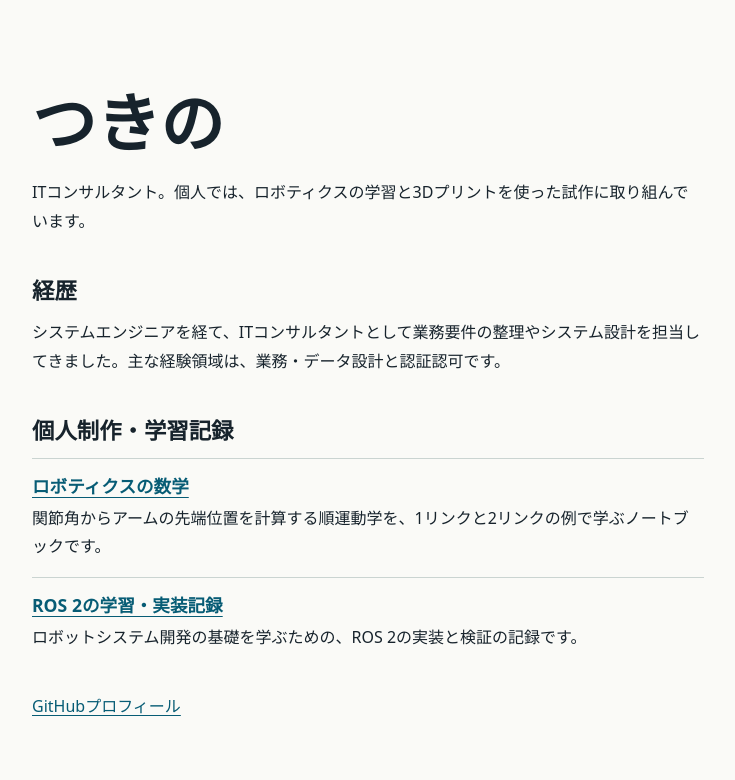
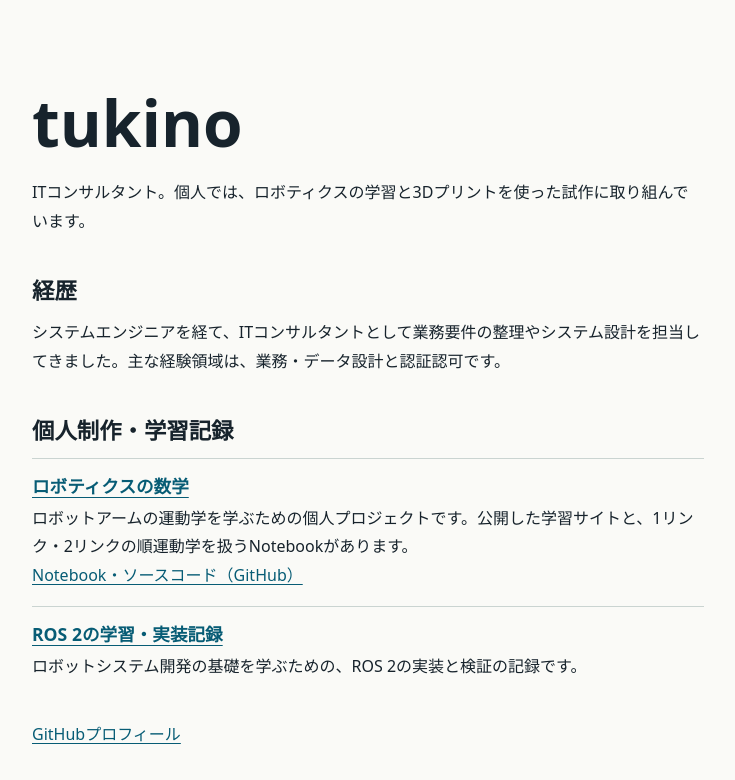
Before and after one commit to tukino/tukino.github.io, a plain HTML site: page index.html in a window 1280 px wide. Shown: the whole page, without its empty margins (272-1007 px from the left). Drawn offline with Linux system fonts and the light colour scheme.

Commit message:
Revise project details and update links in index.html
Updated project links and descriptions for clarity.

```diff
--- a/index.html
+++ b/index.html
@@ -35,7 +35,7 @@
 <body>
   <main>
     <header>
-      <h1>つきの</h1>
+      <h1>tukino</h1>
       <p>ITコンサルタント。個人では、ロボティクスの学習と3Dプリントを使った試作に取り組んでいます。</p>
     </header>
 
@@ -47,8 +47,9 @@
     <section aria-labelledby="projects">
       <h2 id="projects">個人制作・学習記録</h2>
       <article>
-        <h3><a href="https://github.com/tukino/robotics-math-study">ロボティクスの数学</a></h3>
-        <p>関節角からアームの先端位置を計算する順運動学を、1リンクと2リンクの例で学ぶノートブックです。</p>
+        <h3><a href="https://tukino.github.io/robotics-math-study/">ロボティクスの数学</a></h3>
+        <p>ロボットアームの運動学を学ぶための個人プロジェクトです。公開した学習サイトと、1リンク・2リンクの順運動学を扱うNotebookがあります。</p>
+        <p><a href="https://github.com/tukino/robotics-math-study">Notebook・ソースコード（GitHub）</a></p>
       </article>
       <article>
         <h3><a href="https://github.com/tukino/ros2-medical-physical-ai">ROS 2の学習・実装記録</a></h3>
```
